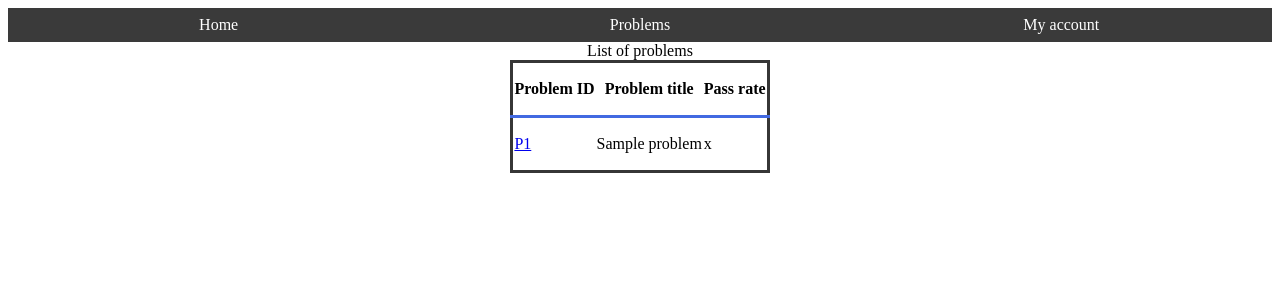
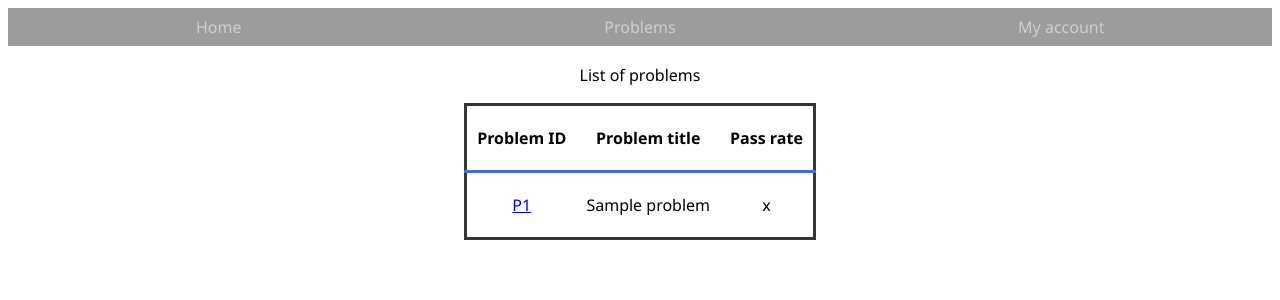
Before and after one commit to grqx/pywebjudge, a Python web app: template templates/problems.html in a window 1280 px wide. Shown: the top 300 px of the page. Run offline with Jinja, Linux system fonts and the light colour scheme; the template is opened without the code that fills it: most values are stand-ins (such as "Sample title", 1, 10 or a date in 2020).

Commit message:
rework frontend

```diff
--- a/static/index.css
+++ b/static/index.css
@@ -1,5 +1,10 @@
+html {
+    color-scheme: light dark;
+    font-family: "Segoe UI",sans-serif;
+}
+
 #navbar {
-    background-color: #3a3a3a;
+    background-color: #3a3a3a80;
     text-align: center;
 }
 
@@ -16,22 +21,18 @@
 }
 
 #navbar ul > li > a {
-    color: #ffffff;
+    color: #ffffff80;
     text-decoration: none;
     display: block;
     padding: 8px;
 }
 
 #navbar a:visited {
-    color: #ffffff;
+    color: #ffffff80;
 }
 
 #navbar a:hover {
-    background-color: #111111;
-}
-
-.centre-align {
-    margin: 0px auto;
+    background-color: #11111180;
 }
 
 .centre-align-v {
@@ -45,7 +46,7 @@
     min-height: 50px;
 }
 .code-area {
-    border: solid 1px #000;
+    border: solid 1px #80808080;
     overflow-x: auto;
     white-space: pre;
 }
@@ -90,14 +91,28 @@ table.pretty-table {
     border: solid #363636;
 }
 
-table.pretty-table thead tr{
+table.pretty-table thead tr {
     border-bottom: solid royalblue;
 }
 
 table.pretty-table tr:nth-child(even) {
-    background-color: #ebedee;
+    background-color: #80808080;
 }
 
+/* not strictly required, included for consistency */
 table.pretty-table tr:nth-child(odd) {
-    background-color: #fff;
+    background-color: inherit;
 }
+
+table.pretty-table td, table.pretty-table th {
+    padding: 5px 10px;
+    text-align: center;
+    vertical-align: middle;
+}
+
+table.pretty-table caption {
+    padding: 5% 0;
+}
+
+/* vertically central-aligned container */
+.vcafc { display: flex; flex-direction: column; align-items: center; }
--- a/templates/index.html
+++ b/templates/index.html
@@ -22,7 +22,7 @@
         </ul>
     </nav>
 
-    <div>
+    <div class="vcafc">
         <h1>PyWebJudge - Python based competitive programming online judge</h1>
         <p>This website is still a work-in-progress.</p>
     </div>
--- a/templates/me.html
+++ b/templates/me.html
@@ -14,14 +14,16 @@
         </ul>
     </nav>
 
-    <div>
+    <div class="vcafc">
         <p>User Name: {{info['name']}}</p>
         <p>User Id: {{u}}</p>
         <p>Pass rate: {{passrate}}</p>
         <p>Attempted problems: </p>
+        <div>
         {% for p_id in attempted %}
         <a href="/problem/{{p_id}}">P{{p_id}}</a>
         {% endfor %}
+        </div>
     </div>
 </body>
 </html>
--- a/templates/problems.html
+++ b/templates/problems.html
@@ -14,8 +14,9 @@
         </ul>
     </nav>
 
-    <table class="centre-align pretty-table">
-        <caption>List of problems</h1>
+    <div class="vcafc">
+        <table class="pretty-table">
+            <caption>List of problems</caption>
             <thead>
                 <th><p>Problem ID</p></th>
                 <th><p>Problem title</p></th>
@@ -31,5 +32,6 @@
             </tr>
             {% endfor %}
         </table>
+    </div>
 </body>
 </html>
```
Lines whose indentation alone changed are shown as unchanged.
